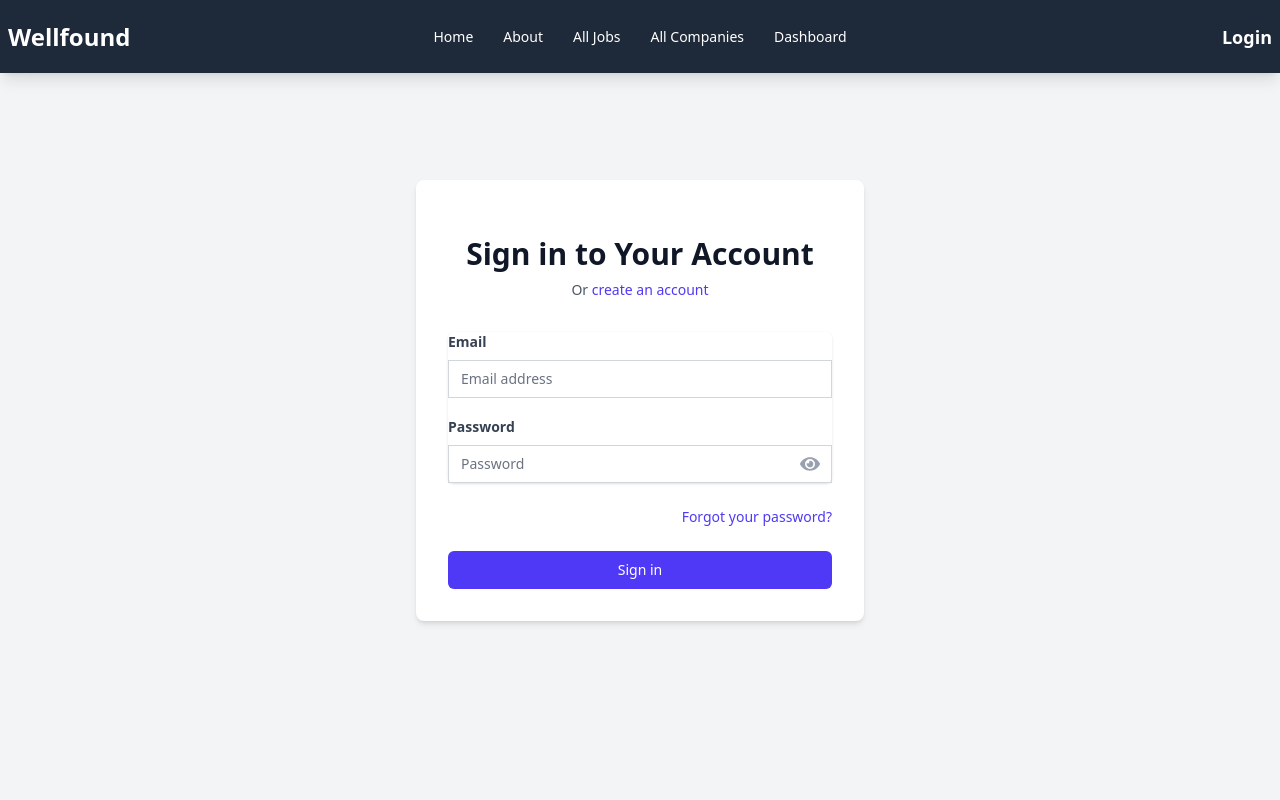
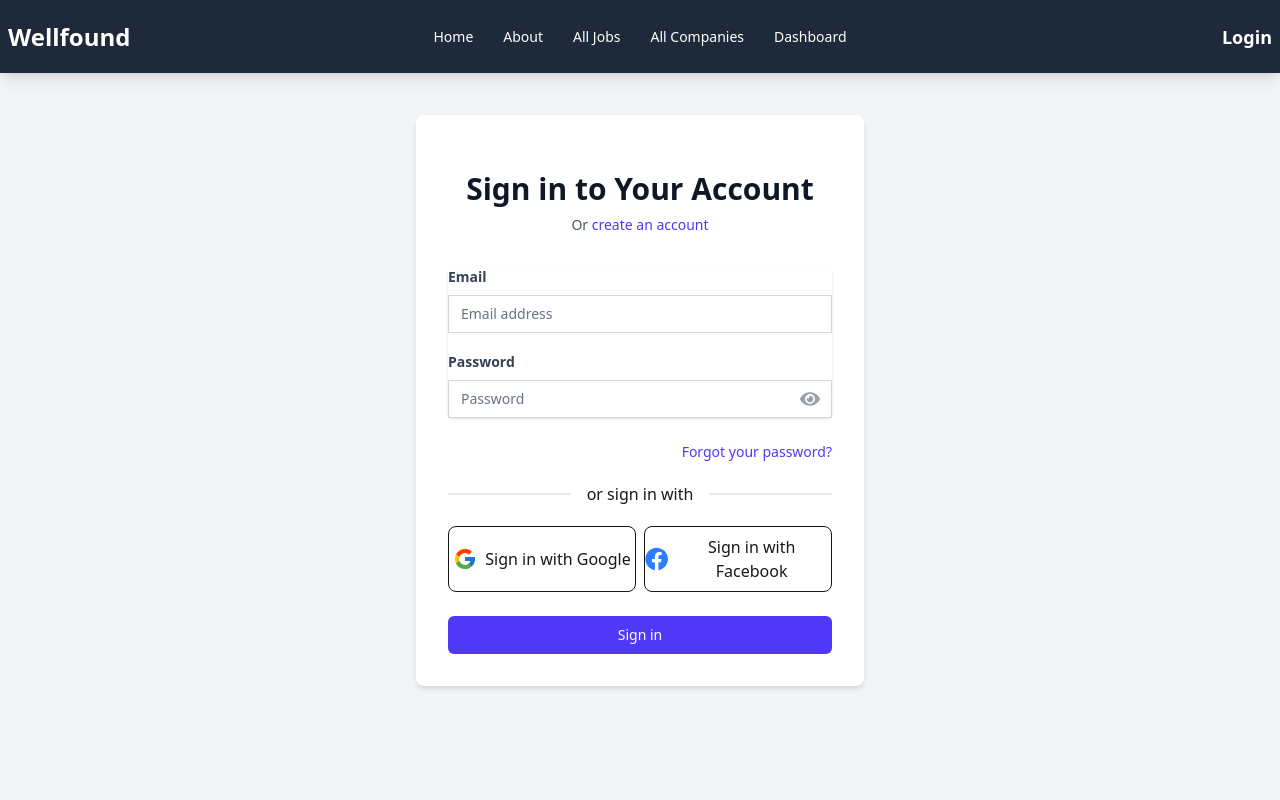
Before and after one commit to Nadimmo/Job-Portal-Client-side-, a React (Vite) app: page /login in a window 1280 px wide. Shown: the top 800 px of the page. Built offline with nearby package versions, Linux system fonts and the light colour scheme; no server answers.

Commit message:
added  update profile  and sign in with google

```diff
--- a/src/AuthProvider/AuthProvider.jsx
+++ b/src/AuthProvider/AuthProvider.jsx
@@ -1,10 +1,11 @@
 import { createContext, useEffect, useState } from "react";
-import { createUserWithEmailAndPassword, getAuth, onAuthStateChanged, signInWithEmailAndPassword, signOut } from "firebase/auth";
+import { createUserWithEmailAndPassword, getAuth, GoogleAuthProvider, onAuthStateChanged, signInWithEmailAndPassword, signInWithPopup, signOut, updateProfile } from "firebase/auth";
 import app from "../../firebase.config";
 
 
 
 export const AuthContext = createContext(null);
+const GoogleProvider = new GoogleAuthProvider();
 
 const AuthProvider = ({ children }) => {
     const [user, setUser] = useState(null);
@@ -27,7 +28,18 @@
         return signOut(auth);
     }
 
+    const profileUpdate = (name,image) => {
+        setLoading(true);
+        return updateProfile(auth.currentUser, {
+            displayName: name,
+            photoURL: image
+        });
+    }
 
+    const googleSignIn = () => {
+        setLoading(true);
+        return signInWithPopup(auth, GoogleProvider);
+    }
 
 
     useEffect(() => {
@@ -49,6 +61,8 @@
         signUp,
         signIn,
         logOut,
+        profileUpdate,
+        googleSignIn,
     };
 
 
--- a/src/Components/Header/Header.jsx
+++ b/src/Components/Header/Header.jsx
@@ -6,6 +6,7 @@
 const Header = () => {
     const { user, logOut } = useContext(AuthContext)
     const navigate = useNavigate()
+    // console.log(user.metadata.createdAt);
 
 
     const handleSignOut = () => {
--- a/src/Page/Login/Login.jsx
+++ b/src/Page/Login/Login.jsx
@@ -1,11 +1,12 @@
 import React, { useContext, useState } from 'react';
-import { FaEye, FaEyeSlash } from 'react-icons/fa'; // Import eye icons from react-icons
+import { FaEye, FaEyeSlash, FaFacebook } from 'react-icons/fa'; // Import eye icons from react-icons
 import { Link, useNavigate } from 'react-router-dom';
 import { AuthContext } from '../../AuthProvider/AuthProvider';
 import Swal from 'sweetalert2';
+import { FcGoogle } from 'react-icons/fc';
 
 function Login() {
-    const { signIn } = useContext(AuthContext)
+    const { signIn, googleSignIn, profileUpdate } = useContext(AuthContext)
     const navigate = useNavigate()
     const [formData, setFormData] = useState({
         email: '',
@@ -82,6 +83,32 @@
     const toggleShowPassword = () => {
         setShowPassword(!showPassword);
     };
+
+
+    const handleGoogle = () => {
+        googleSignIn()
+            .then((result) => {
+                const name = result.user.displayName;
+                const image = result.user.photoURL;
+
+                profileUpdate(name, image)
+                    .then(res => {
+                        Swal.fire({
+                            position: 'top-end',
+                            icon: 'success',
+                            title: 'Login successful!',
+                            showConfirmButton: false,
+                            timer: 1500
+                        });
+                        navigate("/")
+
+                    })
+            })
+            .catch((error) => {
+                console.error('Google login error:', error);
+                setErrorMessage('Failed to sign in with Google. Please try again.');
+            });
+    }
 
     return (
         <div className="min-h-screen bg-gray-100 flex items-center justify-center py-12 px-4 sm:px-6 lg:px-8">
@@ -169,11 +196,24 @@
                             </button>
                         </div>
                     </div>
+                    <div  className='divider'> or sign in with </div>
+                    {/* Social Logins */}
+                    <div className="grid lg:grid-cols-2 gap-2">
 
+                        <button onClick={handleGoogle} className="flex items-center justify-center w-full py-2 border rounded-lg hover:bg-gray-100 transition cursor-pointer">
+                            <FcGoogle
+                                className="mr-2 text-2xl" />
+                            Sign in with Google
+                        </button>
+                        <button className="flex items-center justify-center w-full py-2 border rounded-lg hover:bg-gray-100 transition cursor-pointer lg:mt-0 mt-4">
+                            <FaFacebook className="mr-1 text-blue-500 text-2xl" />
+                            Sign in with Facebook
+                        </button>
+                    </div>
                     <div>
                         <button
                             type="submit"
-                            className="group relative w-full flex justify-center py-2 px-4 border border-transparent text-sm font-medium rounded-md text-white bg-indigo-600 hover:bg-indigo-700 focus:outline-none focus:ring-2 focus:ring-offset-2 focus:ring-indigo-500"
+                            className="group relative w-full flex justify-center py-2 px-4 border border-transparent text-sm font-medium rounded-md text-white bg-indigo-600 hover:bg-indigo-700 focus:outline-none focus:ring-2 focus:ring-offset-2 focus:ring-indigo-500 cursor-pointer"
                         >
                             <span className="absolute left-0 inset-y-0 flex items-center pl-3">
                                 {/* You can add an icon here if desired */}
--- a/src/Page/Register/Register.jsx
+++ b/src/Page/Register/Register.jsx
@@ -1,10 +1,13 @@
 import React, { useContext, useState } from 'react';
-import { Link } from 'react-router-dom';
+import { Link, useNavigate } from 'react-router-dom';
 import { AuthContext } from '../../AuthProvider/AuthProvider';
 import Swal from 'sweetalert2';
+import { FcGoogle } from 'react-icons/fc';
+import { FaFacebook } from 'react-icons/fa';
 
 function Register() {
-    const { signUp } = useContext(AuthContext);
+    const { signUp, profileUpdate, googleSignIn } = useContext(AuthContext);
+    const navigate = useNavigate()
     // Assuming you have a useAuth hook to access the AuthContext]
 
     const [formData, setFormData] = useState({
@@ -66,16 +69,28 @@
     const handleSubmit = async (e) => {
         e.preventDefault();
 
+        const name = formData.firstName + ' ' + formData.lastName;
+
         if (validateForm()) {
             // In a real application, you would make an API call here to register the user
             signUp(formData.email, formData.password)
+
                 .then((userCredential) => {
                     if (userCredential.user) {
-                        Swal.fire({
-                            icon: 'success',
-                            title: 'Registration Successful',
-                            text: 'Please check your email to verify your account.',
-                        });
+                        profileUpdate(name)
+                            .then((res) => {
+                                setSuccessMessage('Registration successful! Please check your email to verify.');
+                                setFormData({
+                                    firstName: '',
+                                    lastName: '',
+                                    email: '',
+                                    password: '',
+                                    confirmPassword: '',
+                                    userType: 'jobseeker',
+                                });
+                                setErrors({});
+                                navigate('/')
+                            })
                     }
                 })
                 .catch((error) => {
@@ -90,21 +105,35 @@
                 });
 
 
-
-            console.log('Form submitted:', formData);
-            setSuccessMessage('Registration successful! Please check your email to verify.');
-            setFormData({
-                firstName: '',
-                lastName: '',
-                email: '',
-                password: '',
-                confirmPassword: '',
-                userType: 'jobseeker',
-            });
-            setErrors({});
-            // You would typically redirect the user or show a success message
         }
     };
+
+
+    const handleGoogle = () => {
+
+        googleSignIn()
+            .then((result) => {
+                const name = result.user.displayName;
+                const photoURL = result.user.photoURL;
+
+                profileUpdate(name, photoURL)
+                    .then(res => {
+                        setSuccessMessage('Google sign-in successful!');
+                        navigate('/')
+                    })
+
+            })
+            .catch((error) => {
+                const errorCode = error.code;
+                const errorMessage = error.message;
+                console.error('Error during Google sign-in:', errorCode, errorMessage);
+                Swal.fire({
+                    icon: 'error',
+                    title: 'Google Sign-In Failed',
+                    text: errorMessage,
+                });
+            });
+    }
 
     return (
         <div className="flex justify-center items-center min-h-screen bg-gray-100">
@@ -233,9 +262,23 @@
                         {errors.userType && <p className="text-red-500 text-xs italic">{errors.userType}</p>}
                     </div>
 
+                    {/* Social Logins */}
+                    <div className="lg:flex justify-between  gap-4
+                    ">
+                        <button onClick={handleGoogle} className="flex items-center justify-center w-full py-2 border rounded-lg hover:bg-gray-100 transition cursor-pointer">
+                            <FcGoogle
+                                className="mr-2 text-2xl" />
+                            Sign in with Google
+                        </button>
+                        <button className="flex items-center justify-center w-full py-2 border rounded-lg hover:bg-gray-100 transition cursor-pointer lg:mt-0 mt-4">
+                            <FaFacebook className="mr-2 text-blue-500 text-2xl" />
+                            Sign in with Facebook
+                        </button>
+                    </div>
+                    <br />
                     <div className="flex items-center justify-between">
                         <button
-                            className="bg-blue-500 hover:bg-blue-700 text-white font-bold py-2 px-4 rounded focus:outline-none focus:shadow-outline"
+                            className="bg-blue-500 hover:bg-blue-700 text-white font-bold py-2 px-4 rounded focus:outline-none focus:shadow-outline cursor-pointer"
                             type="submit"
                         >
                             Sing Up
```
